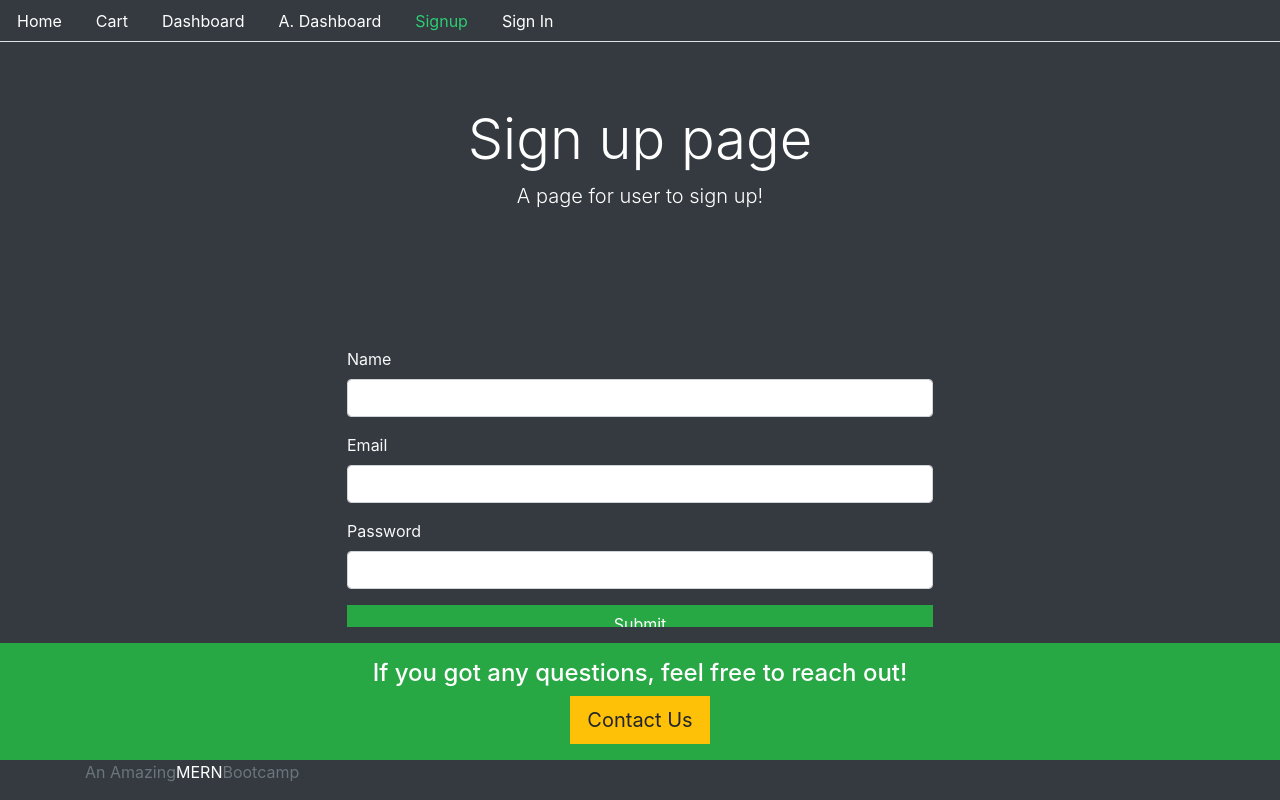
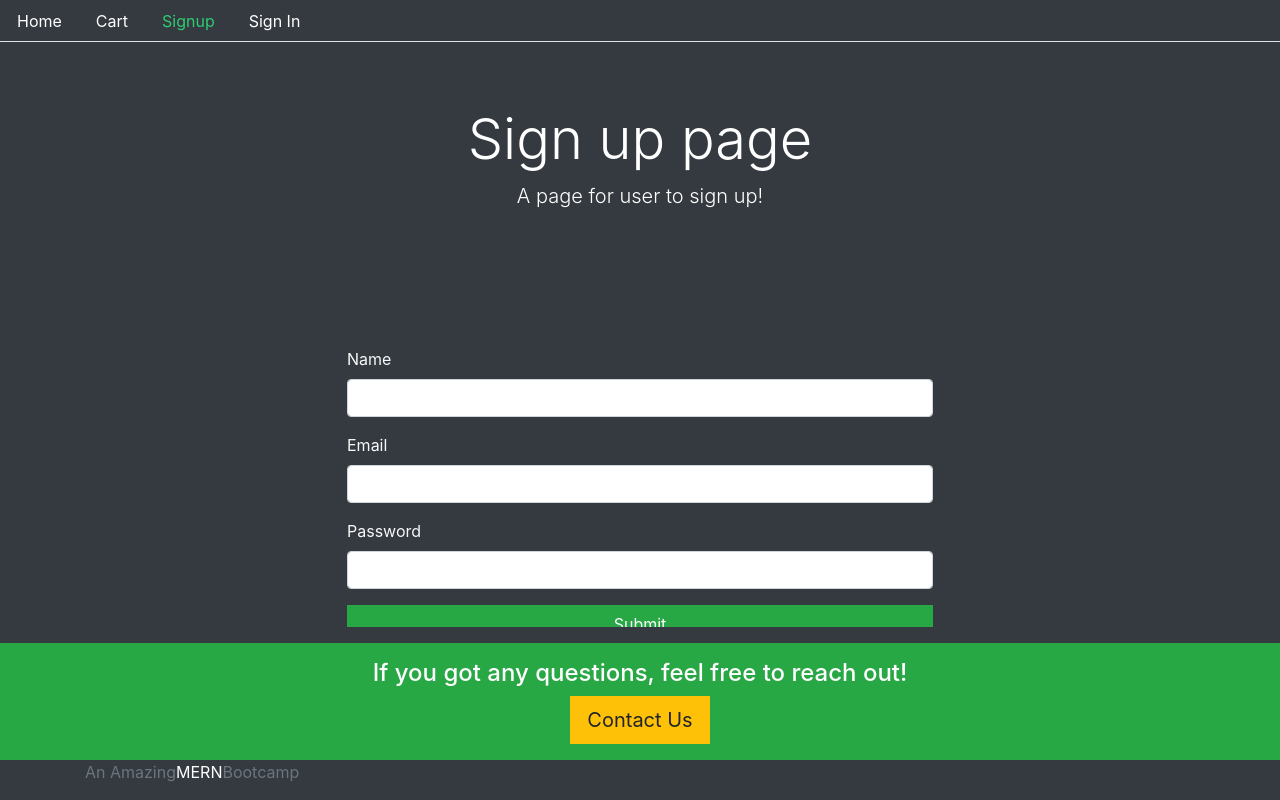
Before and after one commit to selvabharathis/MERN-stack-learning, a React (Create React App) app in the folder projfrontend/: page /signup in a window 1280 px wide. Built offline with nearby package versions, Linux system fonts and the light colour scheme.

Commit message:
conditional rendering for signout, restriction on routes, admin and user routes in front end, protecting admin dashboard

```diff
--- a/projfrontend/src/Routes.js
+++ b/projfrontend/src/Routes.js
@@ -1,19 +1,25 @@
-import React from 'react'
-import {BrowserRouter,Switch,Route} from "react-router-dom"
-import Home from "./core/Home"
-import Signup from './user/Signup'
-import Signin from './user/Signin'
+import React from "react";
+import { BrowserRouter, Switch, Route } from "react-router-dom";
+import Home from "./core/Home";
+import Signup from "./user/Signup";
+import Signin from "./user/Signin";
+import AdminRoute from "./auth/helper/AdminRoute";
+import PrivateRoute from "./auth/helper/PrivateRoute";
+import UserDashBoard from "./user/UserDashBoard";
+import AdminDashBoard from "./user/AdminDashBoard";
 
-const Routes = ()=>{
+const Routes = () => {
   return (
     <BrowserRouter>
       <Switch>
-        <Route path="/" exact component={Home}/>
-        <Route path="/signup" exact component={Signup}/>
-        <Route path="/signin" exact component={Signin}/>
+        <Route path="/" exact component={Home} />
+        <Route path="/signup" exact component={Signup} />
+        <Route path="/signin" exact component={Signin} />
+        <PrivateRoute path="/user/dashboard" exact component={UserDashBoard} />
+        <AdminRoute path="/admin/dashboard" exact component={AdminDashBoard} />
       </Switch>
     </BrowserRouter>
-  )
-}
+  );
+};
 
-export default Routes
+export default Routes;
--- a/projfrontend/src/core/Menu.js
+++ b/projfrontend/src/core/Menu.js
@@ -27,15 +27,18 @@ const Menu = ({ history }) => (
           Cart
         </Link>
       </li>
+      {isAuthenticated() && isAuthenticated().user.role === 0 && (
         <li className="nav-item">
           <Link
             style={currentTab(history, "/user/dashboard")}
             className="nav-link"
             to="/user/dashboard"
           >
-          Dashboard
+            U. Dashboard
           </Link>
         </li>
+      )}
+      {isAuthenticated() && isAuthenticated().user.role === 1 && (
         <li className="nav-item">
           <Link
             style={currentTab(history, "/admin/dashboard")}
@@ -45,6 +48,7 @@ const Menu = ({ history }) => (
             A. Dashboard
           </Link>
         </li>
+      )}
       {!isAuthenticated() && (
         <Fragment>
           <li className="nav-item">
--- a/projfrontend/src/user/AdminDashBoard.js
+++ b/projfrontend/src/user/AdminDashBoard.js
@@ -0,0 +1,11 @@
+import React from "react";
+import Base from "../core/Base";
+const AdminDashboard = () => {
+  return (
+    <Base title="Admin Dashboard page">
+      <h1>This is Admin Dashboard page</h1>
+    </Base>
+  );
+};
+
+export default AdminDashboard;
--- a/projfrontend/src/user/Signin.js
+++ b/projfrontend/src/user/Signin.js
@@ -42,9 +42,9 @@ const Signin = () => {
   const performRedirect = () => {
     if (didRedirect) {
       if (user && user.role === 1) {
-        return <p>redirect to admin</p>;
+        return <Redirect to="/admin/dashboard" />;
       } else {
-        return <p>redirect to user dashboard</p>;
+        return <Redirect to="/user/dashboard" />;
       }
     }
     if (isAuthenticated()) {
--- a/projfrontend/src/user/UserDashBoard.js
+++ b/projfrontend/src/user/UserDashBoard.js
@@ -0,0 +1,11 @@
+import React from "react";
+import Base from "../core/Base";
+const UserDashboard = () => {
+  return (
+    <Base title="User Dashboard page">
+      <h1>This is User Dashboard page</h1>
+    </Base>
+  );
+};
+
+export default UserDashboard;
```
Also changed, not shown: projfrontend/src/user/Profile.js (+11 -0 lines). Lines whose indentation alone changed are shown as unchanged.
